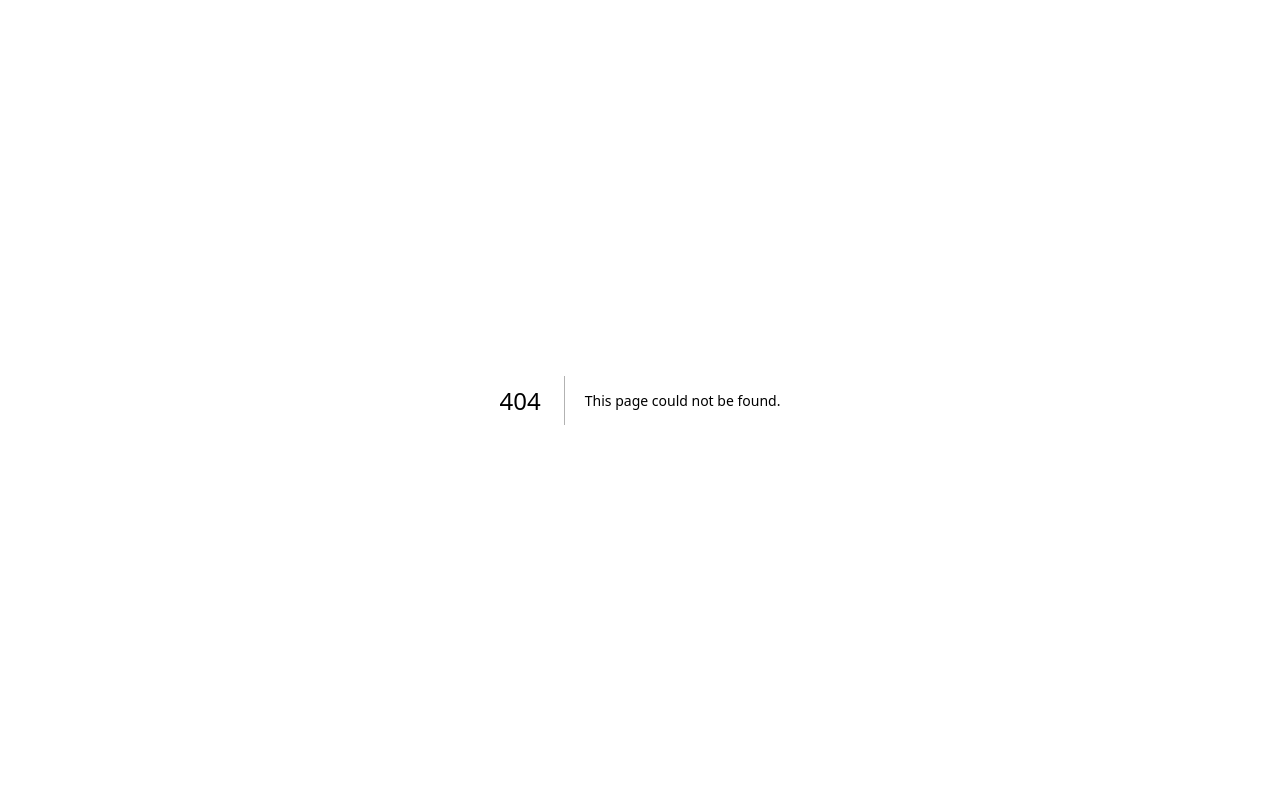
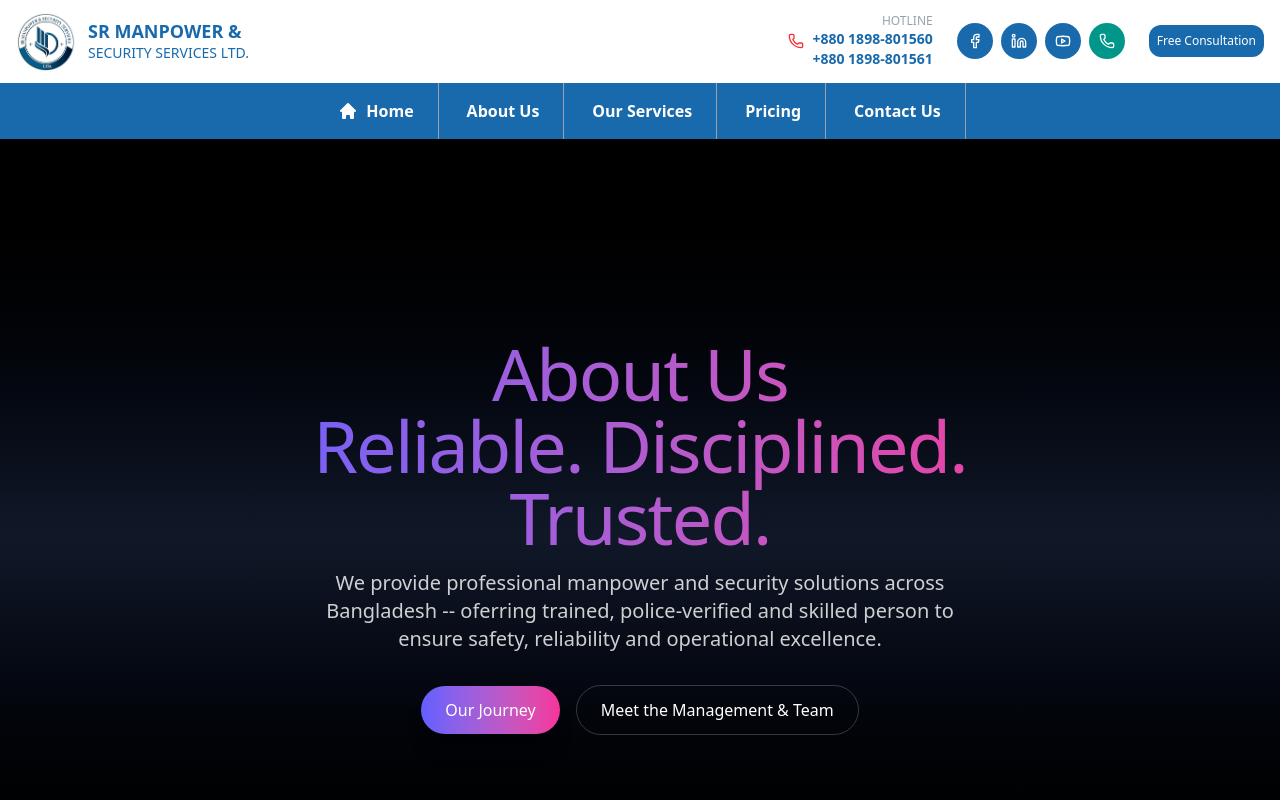
Before and after one commit to mrtech-2022/srmanpowersecurity, a Next.js app: page /about in a window 1280 px wide. Before the commit this address had no page. Shown: the top 800 px of the page. Built offline with nearby package versions, Linux system fonts and the light colour scheme.

Commit message:
some modification

```diff
--- a/src/components/Home/ChooseUs.jsx
+++ b/src/components/Home/ChooseUs.jsx
@@ -1,5 +1,6 @@
 import React from 'react';
 import { Shield, Award, Headphones, Users, Smile, UserCheck, Briefcase, CheckCircle } from 'lucide-react';
+import Link from 'next/link';
 
 export default function WhyChooseUs() {
     return (
@@ -110,9 +111,9 @@ export default function WhyChooseUs() {
                         </div>
 
 
-                        <button className="bg-primary text-white px-8 py-3 rounded font-semibold hover:bg-blue-700 transition-colors">
+                        <Link href={'/about'} className="bg-primary text-white px-8 py-3 rounded font-semibold hover:bg-blue-700 transition-colors">
                             READ MORE →
-                        </button>
+                        </Link>
                     </div>
                 </div>
 
--- a/src/components/Home/Hero.jsx
+++ b/src/components/Home/Hero.jsx
@@ -36,8 +36,7 @@ export default function SecurityServicesHero() {
 
     return (
         <div className="bg-gray-900">
-
-            <div className="h-[calc(100vh-12vh)] relative overflow-hidden mx-auto justify-center items-center flex">
+            <div className="h-[calc(100vh-6vh)] lg:h-[calc(100vh-12vh)] relative overflow-hidden mx-auto justify-center items-center flex">
 
                 <div className="absolute inset-0">
                     {backgroundImages.map((image, index) => (
--- a/src/components/Home/Services.jsx
+++ b/src/components/Home/Services.jsx
@@ -1,3 +1,4 @@
+import Link from 'next/link';
 import React from 'react';
 
 export default function Services() {
@@ -67,11 +68,11 @@ export default function Services() {
                     ))}
                 </div>
 
-                {/* <div className="flex justify-center">
-                    <button className="bg-primary text-white px-12 py-4 rounded-lg text-lg font-semibold hover:bg-blue-700 transition-colors shadow-md hover:cursor-pointer">
+                <div className="flex justify-center">
+                    <Link href={'/services'} className="bg-primary text-white px-12 py-4 rounded-lg text-lg font-semibold hover:bg-blue-700 transition-colors shadow-md hover:cursor-pointer">
                         View All
-                    </button>
-                </div> */}
+                    </Link>
+                </div>
             </div>
         </div>
     );
--- a/src/pages/Shared/Footer.jsx
+++ b/src/pages/Shared/Footer.jsx
@@ -53,11 +53,11 @@ export default function Footer() {
                                 <span className="text-blue-500 mt-1">›</span>
                                 <span>Home</span>
                             </Link>
-                            <Link href={'/about-us'} className="flex items-start gap-2 text-sm hover:text-blue-400 transition-colors cursor-pointer">
+                            <Link href={'/about'} className="flex items-start gap-2 text-sm hover:text-blue-400 transition-colors cursor-pointer">
                                 <span className="text-blue-500 mt-1">›</span>
                                 <span>About US</span>
                             </Link>
-                            <Link href={'/our-services'} className="flex items-start gap-2 text-sm hover:text-blue-400 transition-colors cursor-pointer">
+                            <Link href={'/services'} className="flex items-start gap-2 text-sm hover:text-blue-400 transition-colors cursor-pointer">
                                 <span className="text-blue-500 mt-1">›</span>
                                 <span>Our Service</span>
                             </Link>
--- a/src/pages/Shared/Navbar.jsx
+++ b/src/pages/Shared/Navbar.jsx
@@ -57,8 +57,8 @@ const Navbar = () => {
                 </svg>
             )
         },
-        { href: "/about-us", label: "About Us" },
-        { href: "/our-services", label: "Our Services" },
+        { href: "/about", label: "About Us" },
+        { href: "/services", label: "Our Services" },
         { href: "/pricing", label: "Pricing" },
         { href: "/contacts", label: "Contact Us" }
     ];
@@ -207,7 +207,7 @@ const Navbar = () => {
                     </div>
                 </div>
             </div>
-            <div className="h-[120px] lg:h-[136px]"></div>
+            <div className="h-[72px] lg:h-[136px]"></div>
         </div>
     )
 }
```
Also changed, not shown: src/app/about/page.jsx (renamed from src/app/about-us/page.jsx), src/app/services/page.jsx (renamed from src/app/our-services/page.jsx).
